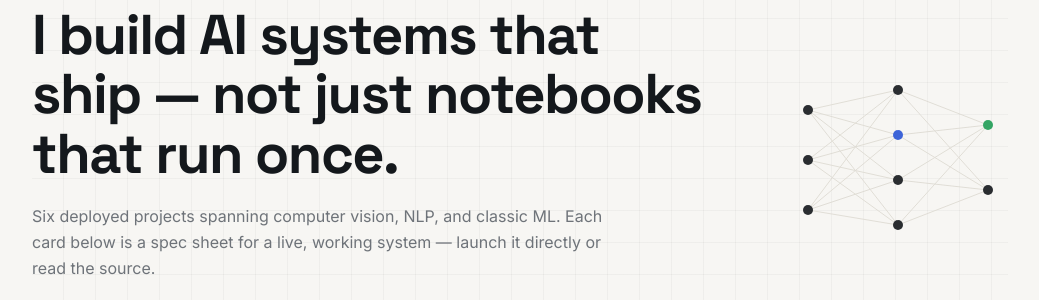
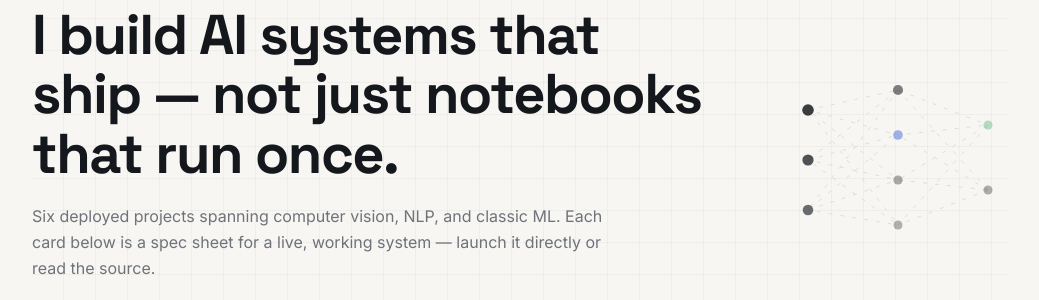
Before and after one commit to ali-faraz-py/Portfolio-Hub, a Next.js app: page / in a window 1280 px wide. Shown: the part 163-463 px from the top of the page, without its empty margins (120-1159 px from the left). Built offline with nearby package versions, Linux system fonts and the light colour scheme.

Commit message:
style: add animation effects to signal lines and pulse nodes for enhanced visual representation

```diff
--- a/src/app/page.js
+++ b/src/app/page.js
@@ -96,8 +96,10 @@ function NeuralGraphic() {
   const outputX = 200;
 
   const lines = [];
+  let lineIndex = 0;
   inputY.forEach((y1, i) => {
     hiddenY.forEach((y2, j) => {
+      lineIndex++;
       lines.push(
         <line
           key={`ih-${i}-${j}`}
@@ -107,12 +109,15 @@ function NeuralGraphic() {
           y2={y2}
           stroke="#DEDBD3"
           strokeWidth="1"
+          className="signal-line"
+          style={{ animationDelay: `${(lineIndex % 5) * 0.15}s` }}
         />
       );
     });
   });
   hiddenY.forEach((y1, i) => {
     outputY.forEach((y2, j) => {
+      lineIndex++;
       lines.push(
         <line
           key={`ho-${i}-${j}`}
@@ -122,20 +127,26 @@ function NeuralGraphic() {
           y2={y2}
           stroke="#DEDBD3"
           strokeWidth="1"
+          className="signal-line"
+          style={{ animationDelay: `${(lineIndex % 5) * 0.15 + 0.3}s` }}
         />
       );
     });
   });
 
   return (
-    <svg
-      viewBox="0 0 220 180"
-      className="w-full h-full"
-      aria-hidden="true"
-    >
+    <svg viewBox="0 0 220 180" className="w-full h-full" aria-hidden="true">
       {lines}
       {inputY.map((y, i) => (
-        <circle key={`i-${i}`} cx={inputX} cy={y} r="5" fill="#14181C" />
+        <circle
+          key={`i-${i}`}
+          cx={inputX}
+          cy={y}
+          r="5"
+          fill="#14181C"
+          className="pulse-node"
+          style={{ animationDelay: `${i * 0.15}s` }}
+        />
       ))}
       {hiddenY.map((y, i) => (
         <circle
@@ -144,7 +155,8 @@ function NeuralGraphic() {
           cy={y}
           r="5"
           fill={i === 1 ? "#2955D6" : "#14181C"}
-          className={i === 1 ? "live-dot" : ""}
+          className="pulse-node"
+          style={{ animationDelay: `${0.4 + i * 0.15}s` }}
         />
       ))}
       {outputY.map((y, i) => (
@@ -154,6 +166,8 @@ function NeuralGraphic() {
           cy={y}
           r="5"
           fill={i === 0 ? "#1F9D55" : "#14181C"}
+          className="pulse-node"
+          style={{ animationDelay: `${0.9 + i * 0.15}s` }}
         />
       ))}
     </svg>
```
